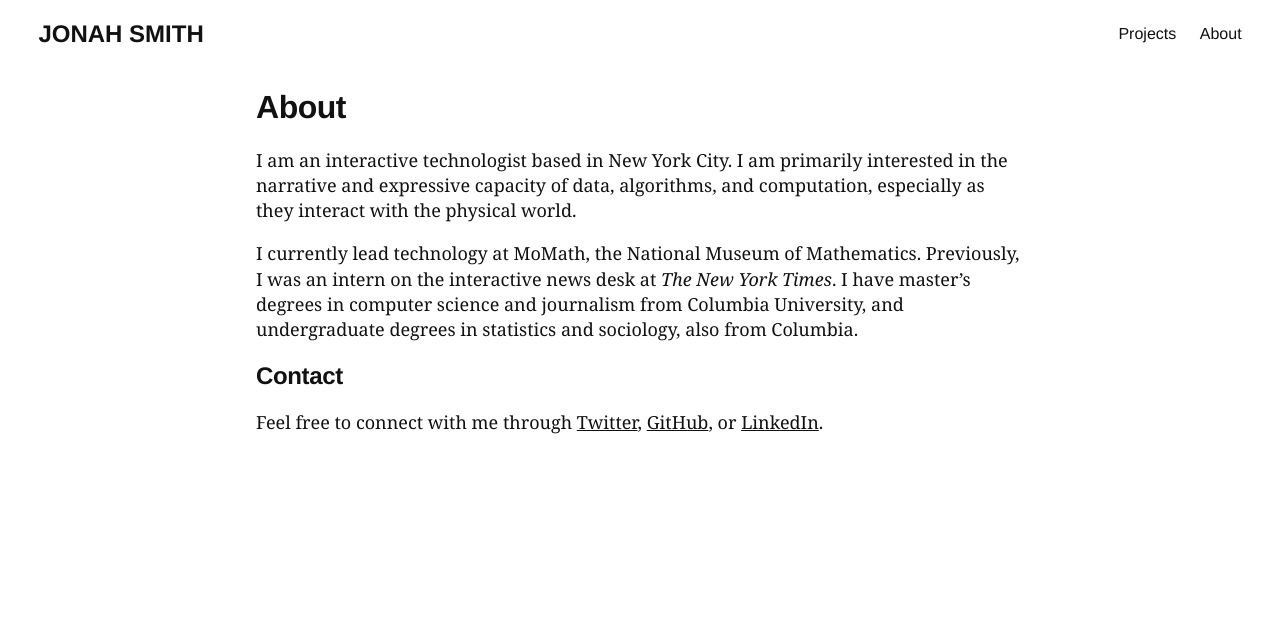
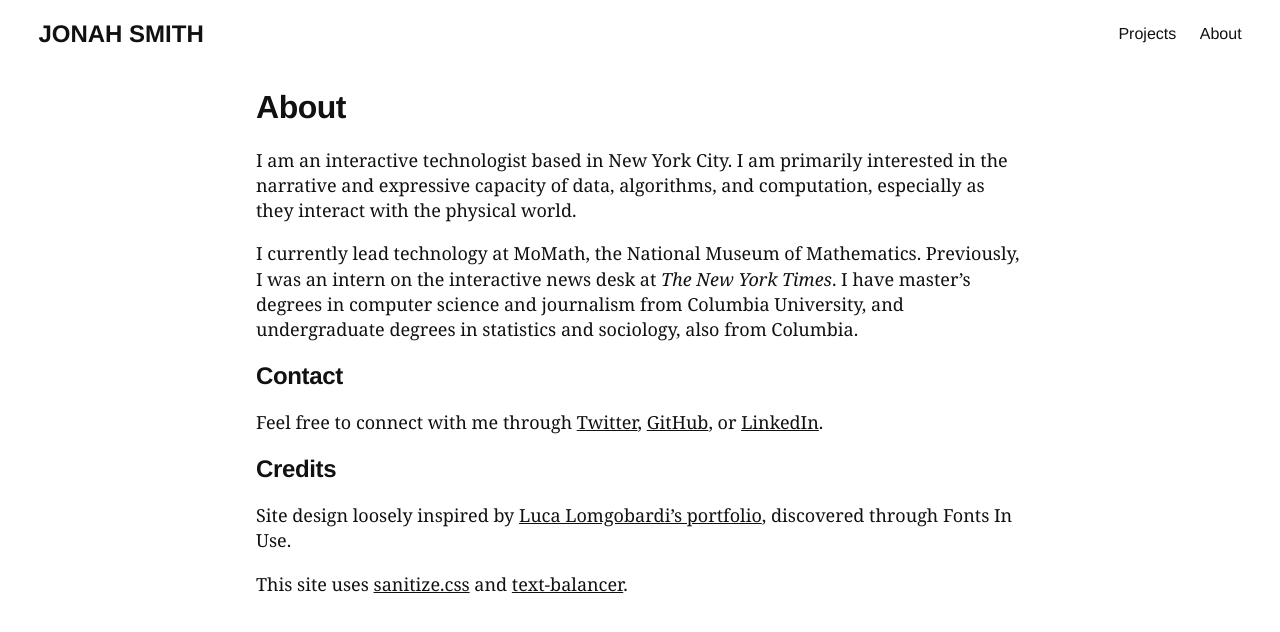
Before and after one commit to jonahsmith/personal-site, a Jekyll site: the page built from about.md, in a window 1280 px wide. Shown: the top 632 px of the page. Built offline with Jekyll 4.4.1, drawn with Linux system fonts in a browser that asks for light colours.

Commit message:
add credits

```diff
--- a/about.md
+++ b/about.md
@@ -10,3 +10,9 @@ I currently lead technology at MoMath, the National Museum of Mathematics. Previ
 ## Contact
 
 Feel free to connect with me through [Twitter](https://twitter.com/jonahesmith), [GitHub](https://github.com/jonahsmith), or [LinkedIn](https://www.linkedin.com/pub/jonah-smith/82/7bb/8b7).
+
+## Credits
+
+Site design loosely inspired by [Luca Lomgobardi's portfolio](https://longobardiluca.com/), discovered through Fonts In Use.
+
+This site uses [sanitize.css](https://csstools.github.io/sanitize.css/) and [text-balancer](https://github.com/NYTimes/text-balancer).
```
